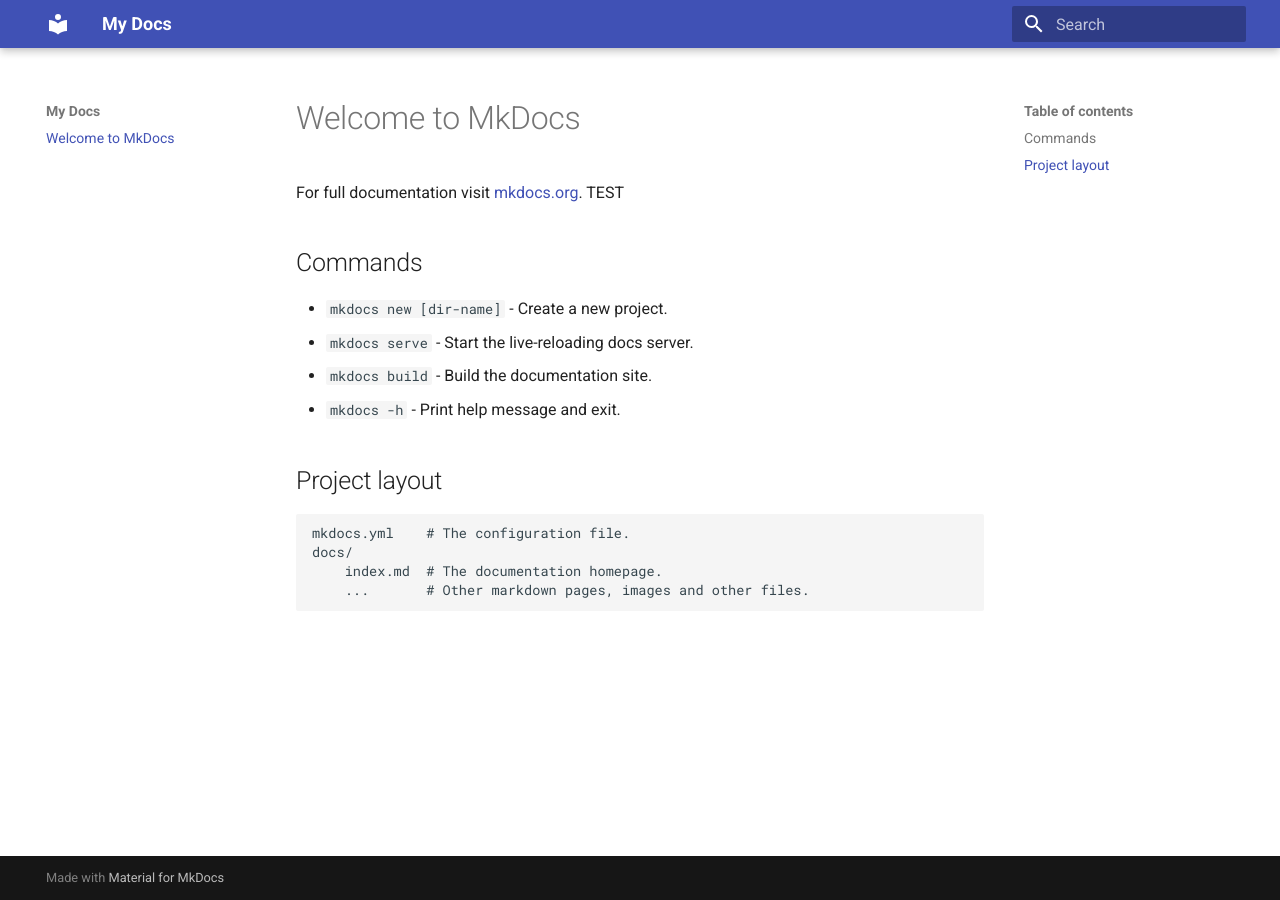
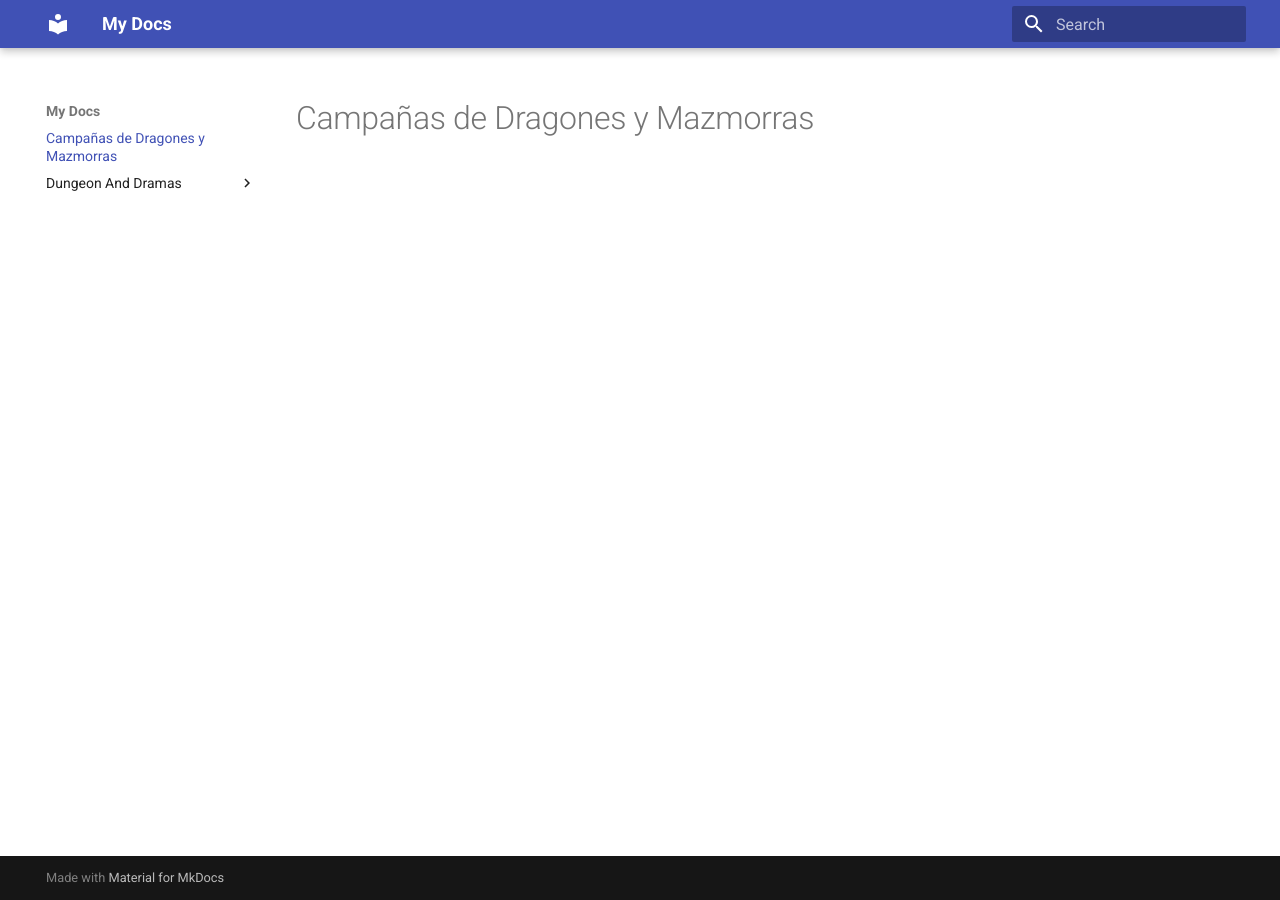
Before and after one commit to AlexGettup/dnd, an MkDocs documentation site: the page built from docs/index.md, in a window 1280 px wide. Built offline with MkDocs 1.6.1 and Material for MkDocs 9.7.7, drawn with Linux system fonts in a browser that asks for light colours.

Commit message:
feat: First Dungeons and Dramas

```diff
--- a/docs/index.md
+++ b/docs/index.md
@@ -1,17 +1 @@
-# Welcome to MkDocs
-
-For full documentation visit [mkdocs.org](https://www.mkdocs.org). TEST
-
-## Commands
-
-* `mkdocs new [dir-name]` - Create a new project.
-* `mkdocs serve` - Start the live-reloading docs server.
-* `mkdocs build` - Build the documentation site.
-* `mkdocs -h` - Print help message and exit.
-
-## Project layout
-
-    mkdocs.yml    # The configuration file.
-    docs/
-        index.md  # The documentation homepage.
-        ...       # Other markdown pages, images and other files.
+# Campañas de Dragones y Mazmorras
```
Also changed, not shown: docs/Dungeon And Dramas/Lugares/Keltar.md (added, +8 -0 lines), docs/Dungeon And Dramas/Organizaciones/Las Rosas Negras.md (added, +12 -0 lines), docs/Dungeon And Dramas/Personajes/Kypros.md (added, +10 -0 lines), docs/Dungeon And Dramas/Personajes/Personajes Jugables/3zYqPn3 UcHiW4.md (added, +11 -0 lines), docs/Dungeon And Dramas/Personajes/Personajes Jugables/Belka Poparrosa.md (added, +11 -0 lines), docs/Dungeon And Dramas/Personajes/Personajes Jugables/Redd el Ilmater.md (added, +11 -0 lines), docs/Dungeon And Dramas/Sesiones/Sesión 1.md (added, +3 -0 lines), docs/Dungeon And Dramas/Templates/Lich.md (added, +52 -0 lines), docs/Dungeon And Dramas/Templates/Nombre.md (added, +8 -0 lines), docs/Dungeon And Dramas/Imagenes/Keltar.png (added), 1 other file.
